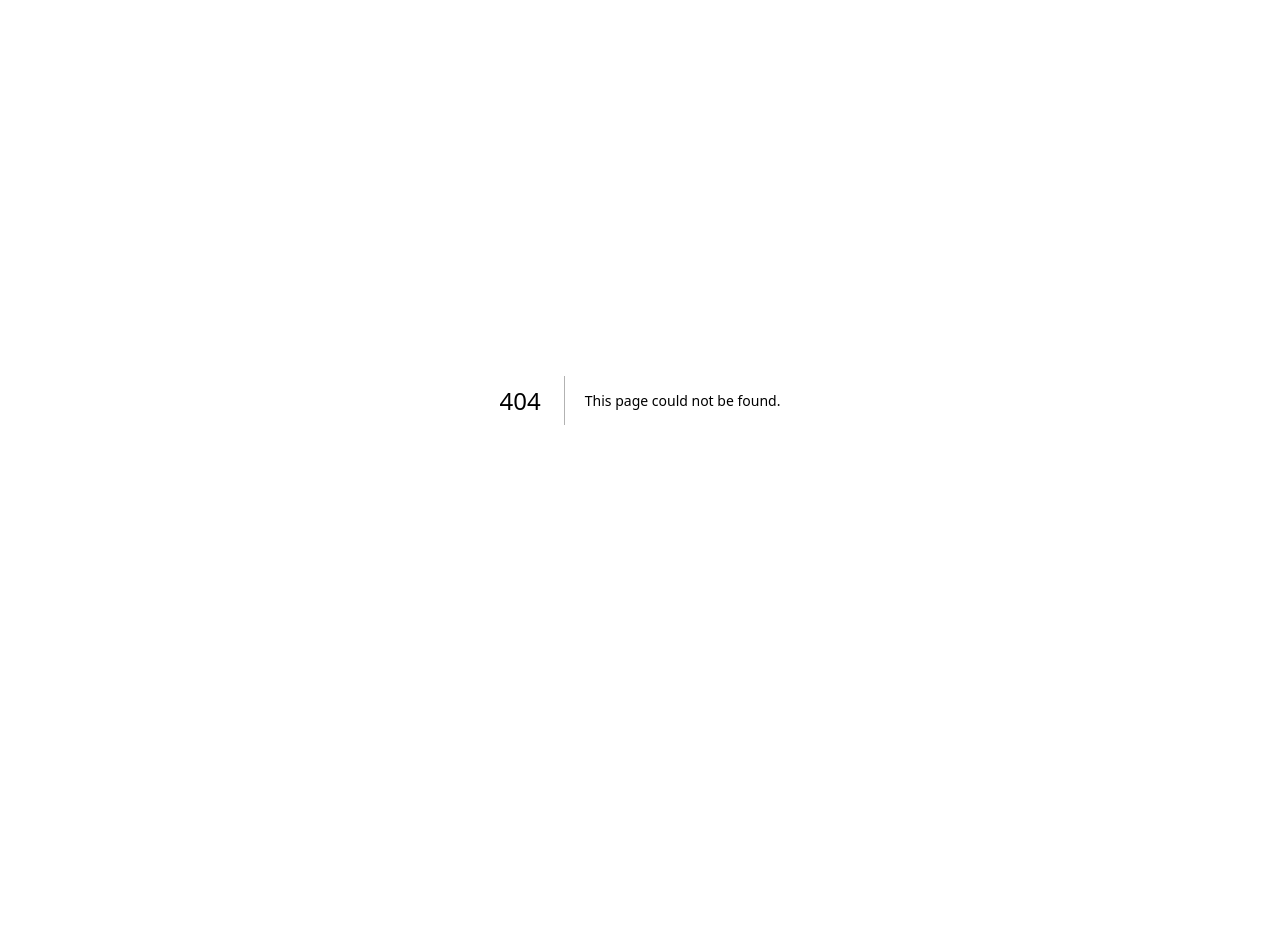
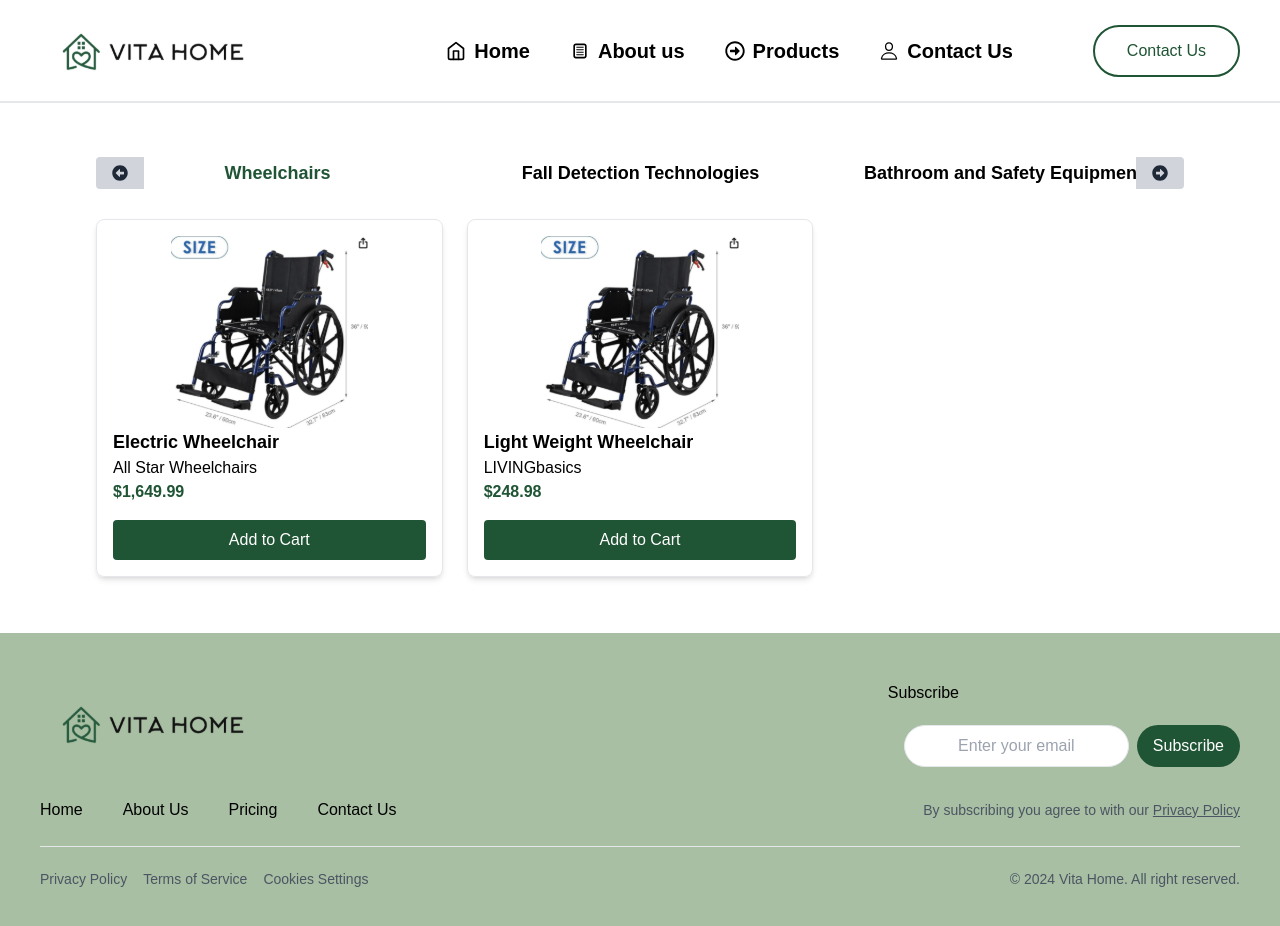
Before and after one commit to markw24/vitahome, a Next.js app: page /products in a window 1280 px wide. Before the commit this address had no page. Shown: the top 926 px of the page. Before the commit the page ends 800 px from the top, so only its background shows below. Built offline with nearby package versions, Linux system fonts and the light colour scheme.

Commit message:
Update product page

```diff
--- a/package.json
+++ b/package.json
@@ -13,7 +13,9 @@
     "next": "14.2.5",
     "react": "^18",
     "react-dom": "^18",
-    "react-icons": "^5.2.1"
+    "react-icons": "^5.2.1",
+    "react-slick": "^0.30.2",
+    "slick-carousel": "^1.8.1"
   },
   "devDependencies": {
     "eslint": "^8",
--- /dev/null
+++ b/src/app/components/Products.js
@@ -0,0 +1,126 @@
+import Slider from 'react-slick';
+import 'slick-carousel/slick/slick.css';
+import 'slick-carousel/slick/slick-theme.css';
+import React, { useState, useRef, useEffect } from 'react';
+import { FaArrowAltCircleRight, FaArrowAltCircleLeft } from 'react-icons/fa';
+
+const categories = [
+  {
+    title: 'Wheelchairs',
+    products: [
+      {
+        name: 'Electric Wheelchair',
+        brand: 'All Star Wheelchairs',
+        price: '$1,649.99',
+        image: 'wheelchair.svg',
+      },
+      {
+        name: 'Light Weight Wheelchair',
+        brand: 'LIVINGbasics',
+        price: '$248.98',
+        image: 'wheelchair.svg',
+      },
+    ],
+  },
+  {
+    title: 'Fall Detection Technologies',
+    products: [
+      {
+        name: 'Fall Mat',
+        brand: 'SafeTech',
+        price: '$149.99',
+        image: 'wheelchair.svg',
+      },
+    ],
+  },
+  {
+    title: 'Bathroom and Safety Equipment',
+    products: [
+      {
+        name: 'Shower Chair',
+        brand: 'ComfortLiving',
+        price: '$89.99',
+        image: 'wheelchair.svg',
+      },
+    ],
+  },
+];
+
+const ProductPage = () => {
+  const [selectedCategoryIndex, setSelectedCategoryIndex] = useState(0);
+  const sliderRef = useRef(null);
+
+  const handlePrev = () => {
+    setSelectedCategoryIndex((prevIndex) =>
+      prevIndex === 0 ? categories.length - 1 : prevIndex - 1
+    );
+    sliderRef.current.slickPrev();
+  };
+
+  const handleNext = () => {
+    setSelectedCategoryIndex((prevIndex) =>
+      prevIndex === categories.length - 1 ? 0 : prevIndex + 1
+    );
+    sliderRef.current.slickNext();
+  };
+
+  const settings = {
+    infinite: true,
+    speed: 500,
+    slidesToShow: 3,
+    slidesToScroll: 1,
+    centerMode: true,
+    centerPadding: '0',
+    swipe: false,
+    initialSlide: selectedCategoryIndex,
+    beforeChange: (current, next) => setSelectedCategoryIndex(next),
+  };
+
+  useEffect(() => {
+    if (sliderRef.current) {
+      sliderRef.current.slickGoTo(selectedCategoryIndex);
+    }
+  }, [selectedCategoryIndex]);
+
+  return (
+    <div className="container mx-auto p-4">
+      <div className="relative">
+        <button
+          onClick={handlePrev}
+          className="absolute z-10 left-0 top-1/2 transform -translate-y-1/2 bg-gray-300 hover:bg-gray-400 text-gray-800 font-bold py-2 px-4 rounded-l"
+        >
+          <FaArrowAltCircleLeft />
+        </button>
+        <Slider ref={sliderRef} {...settings}>
+          {categories.map((category, index) => (
+            <div key={index} className="text-center px-2" tabIndex={-1}>
+              <h2 className={`text-lg font-bold ${index === selectedCategoryIndex ? 'text-[#1F5434] text-lg' : 'text-black'}`}>
+                {category.title}
+              </h2>
+            </div>
+          ))}
+        </Slider>
+        <button
+          onClick={handleNext}
+          className="absolute z-10 right-0 top-1/2 transform -translate-y-1/2 bg-gray-300 hover:bg-gray-400 text-gray-800 font-bold py-2 px-4 rounded-r"
+        >
+          <FaArrowAltCircleRight />
+        </button>
+      </div>
+
+      <div className="mt-8 grid grid-cols-1 sm:grid-cols-2 lg:grid-cols-3 gap-6">
+        {categories[selectedCategoryIndex].products.map((product, index) => (
+          <div key={index} className="border p-4 rounded-lg shadow-md">
+            <img src={product.image} alt={product.name} className="w-full h-48 object-contain" />
+            <h3 className="text-lg font-semibold">{product.name}</h3>
+            <p className="text-black">{product.brand}</p>
+            <p className="text-[#1F5434] font-bold">{product.price}</p>
+            <button className="mt-4 w-full bg-[#1F5434] hover:bg-green-600 text-white py-2 rounded">Add to Cart</button>
+          </div>
+        ))}
+      </div>
+    </div>
+  );
+};
+
+export default ProductPage;
--- /dev/null
+++ b/src/app/products/page.js
@@ -0,0 +1,18 @@
+'use client';
+import Navbar from "../components/Navbar";
+import Footer from "../components/footer";
+import ProductPage from "../components/Products";
+
+export default function Recommendations() {
+  return (
+    <>
+      <main className="bg-white min-h-screen">
+        <Navbar />
+        <div className="flex flex-col py-10 px-20 items-center">
+          <ProductPage />
+        </div>
+        <Footer />
+      </main>
+    </>
+  );
+}
```
Also changed, not shown: public/wheelchair.svg (added), 1 other file (tests, documents, lock files or other folders).
